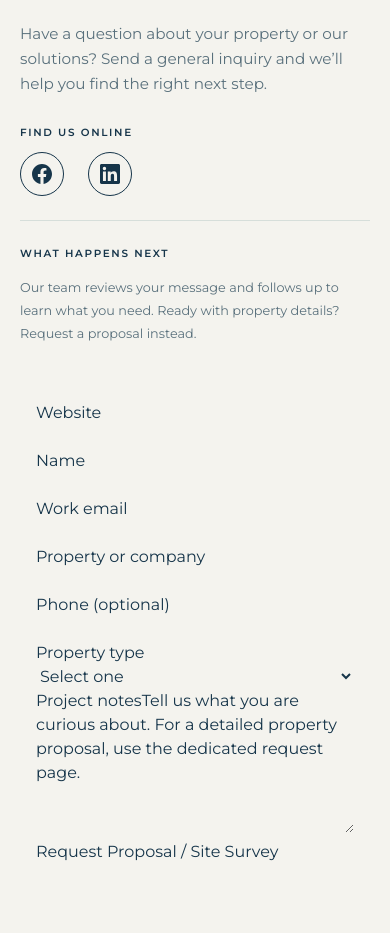
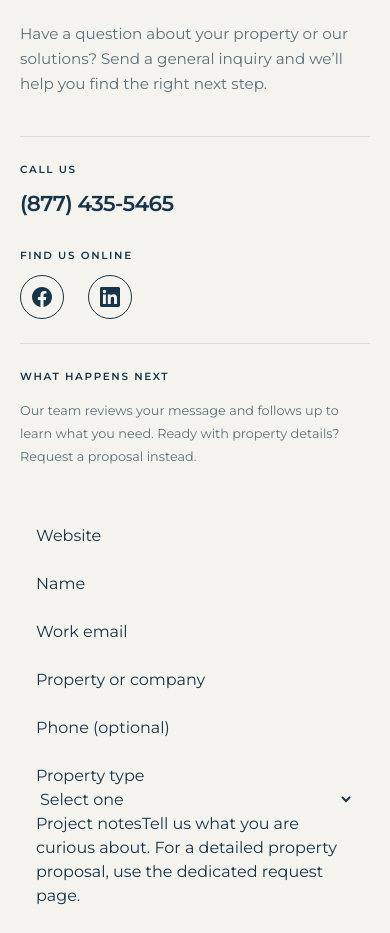
Before and after one commit to MannLester/Lodge-Tech-Website, a Next.js app in the folder apps/web/: page / in a window 390 px wide. Shown: the part 9721-10654 px from the top of the page. Built offline with nearby package versions, Linux system fonts and the light colour scheme.

Commit message:
frontend: add current footer phone

```diff
--- a/apps/web/src/features/home/ui/closing-footer.tsx
+++ b/apps/web/src/features/home/ui/closing-footer.tsx
@@ -26,6 +26,10 @@ export function ClosingFooter({ initialInquiryMessage }: ClosingFooterProps) {
               Have a question about your property or our solutions? Send a
               general inquiry and we’ll help you find the right next step.
             </p>
+            <div className="contact-direct">
+              <p className="chapter-label">Call us</p>
+              <a href="tel:+18774355465">(877) 435-5465</a>
+            </div>
             <div className="contact-social">
               <p className="chapter-label">Find us online</p>
               <ul>
```
Also changed, not shown: 1 other file (tests, documents, lock files or other folders).
